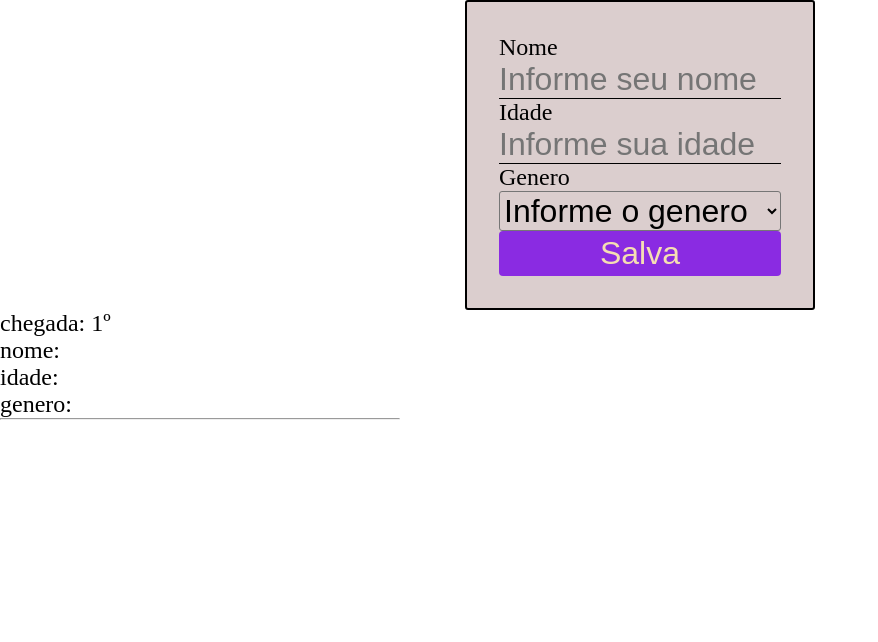
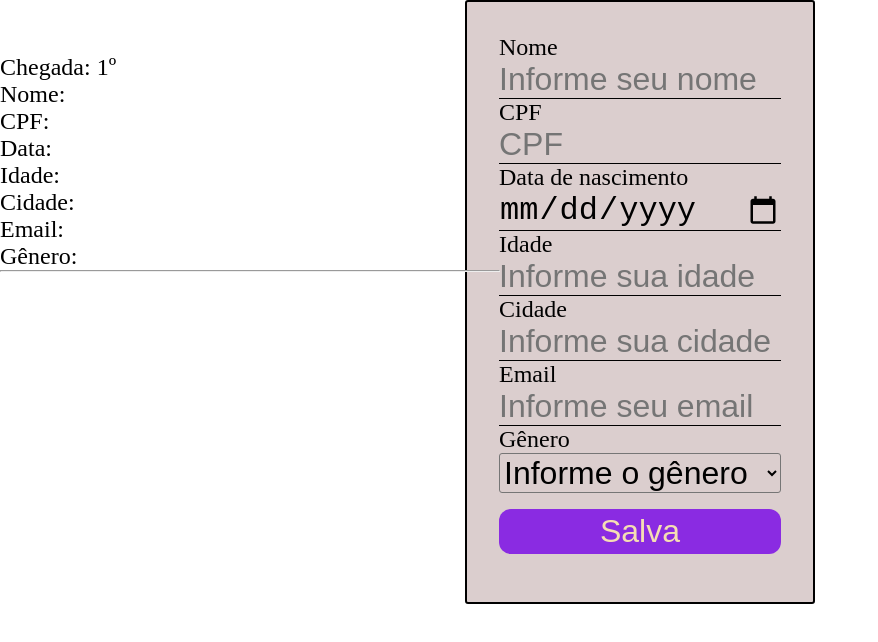
Before and after one commit to Tarcizio502/Cadastro, a plain HTML site: page index.html in a window 1280 px wide. Both pictures are taken after a click on the button "Salva". Shown: the whole page, without its empty margins (0-878 px from the left). Drawn offline with Linux system fonts and the light colour scheme.

Commit message:
Foi adicionado cpf, email, data de nascimento .....

```diff
--- a/index.html
+++ b/index.html
@@ -9,23 +9,44 @@
 <body>
 
  <div class="form">
+
       <div class="form-control">
         <label>Nome</label>
         <input class="nome" type="text" placeholder="Informe seu nome">
       </div>
 
       <div class="form-control">
+        <label>CPF</label>
+        <input class="cpf" type="password" placeholder="CPF">
+      </div>
+
+      <div class="form-control">
+        <label>Data de nascimento</label>
+        <input class="data" type="date" placeholder="data">
+      </div>
+
+      <div class="form-control">
         <label>Idade</label>
-        <input class="idade" type="text" placeholder="Informe sua idade">
-         </div>
+        <input class="idade" type="number" placeholder="Informe sua idade">
+      </div>
+
+      <div class="form-control">
+        <label>Cidade</label>
+        <input class="cidade" type="text" placeholder="Informe sua cidade">
+      </div>
+
+      <div class="form-control">
+        <label>Email</label>
+        <input class="email" type="email" placeholder="Informe seu email">
+      </div>
 
             <div class="form-control">
-            <label>Genero</label>
+            <label>Gênero</label>
             <select class="genero">
-                <option value="">Informe o genero</option>
-                <option value="masculino">Masculino</option>
-                <option value="feminino">Feminino</option>
-                <option value="outros">Outros</option>
+                <option value="">Informe o gênero</option>
+                <option value="Masculino">Masculino</option>
+                <option value="Feminino">Feminino</option>
+                <option value="Outros">Outros</option>
             </select>
             </div>
 
--- a/script.js
+++ b/script.js
@@ -1,6 +1,11 @@
 document.addEventListener('DOMContentLoaded',()=>{
+
 let nome = document.querySelector('.nome')
+let cpf = document.querySelector('.cpf')
+let data = document.querySelector('.data')
 let idade =document.querySelector('.idade')
+let cidade = document.querySelector('.cidade')
+let email = document.querySelector('.email')
 let genero = document.querySelector('.genero')
 let btn = document.querySelector('.btn')
 let infos = document.querySelector('.infos')
@@ -9,17 +14,25 @@ let arr = []
 btn.addEventListener('click',()=>{
   const pessoa = {
     nome:nome.value,
+    cpf:cpf.value,
+    data:data.value,
     idade:idade.value,
+    cidade:cidade.value,
+    email:email.value,
     genero:genero.value,
   }
   arr.push(pessoa)
   infos.innerHTML = ``
   arr.forEach((elemento,index)=>{
     infos.innerHTML += `
-    <p>chegada: ${index+1}º</p>
-    <p>nome: ${elemento.nome}</p>
-    <p>idade: ${elemento.idade}</p>
-    <p>genero: ${elemento.genero}</p>
+    <p>Chegada: ${index+1}º</p>
+    <p>Nome: ${elemento.nome}</p>
+    <p>CPF: ${elemento.cpf}</p>
+    <p>Data: ${elemento.data}</p>
+    <p>Idade: ${elemento.idade}</p>
+    <p>Cidade: ${elemento.cidade}<p>
+    <p>Email: ${elemento.email}<p/>
+    <p>Gênero: ${elemento.genero}</p>
     <hr>
     `
 
--- a/styles.css
+++ b/styles.css
@@ -38,19 +38,24 @@
     font-size: 32px;
     display: block;
     width: 100%;
-   margin: 16 auto;
-   color: wheat;
-   padding: 4px 8px;
-   cursor: pointer;
-   background-color: blueviolet;
-   border: none;
-   border-radius: 4px;
-
+    margin: 16px auto;
+    color: wheat;
+    padding: 4px 8px;
+    cursor: pointer;
+    background-color: blueviolet;
+    border: none;
+    border-radius: 12px;
+    transform: transform 0,02s
 }
 
+.btn:hover{
+    transform: scale(1.05);
+}
 
  .infos {
-      max-width: 400px;
-      margin: 32 auto;
+      max-width: 500px;
+      margin: 0;
+      padding: 0;
+      margin-top: -550px;
       font-size: 24px;
  }
```
